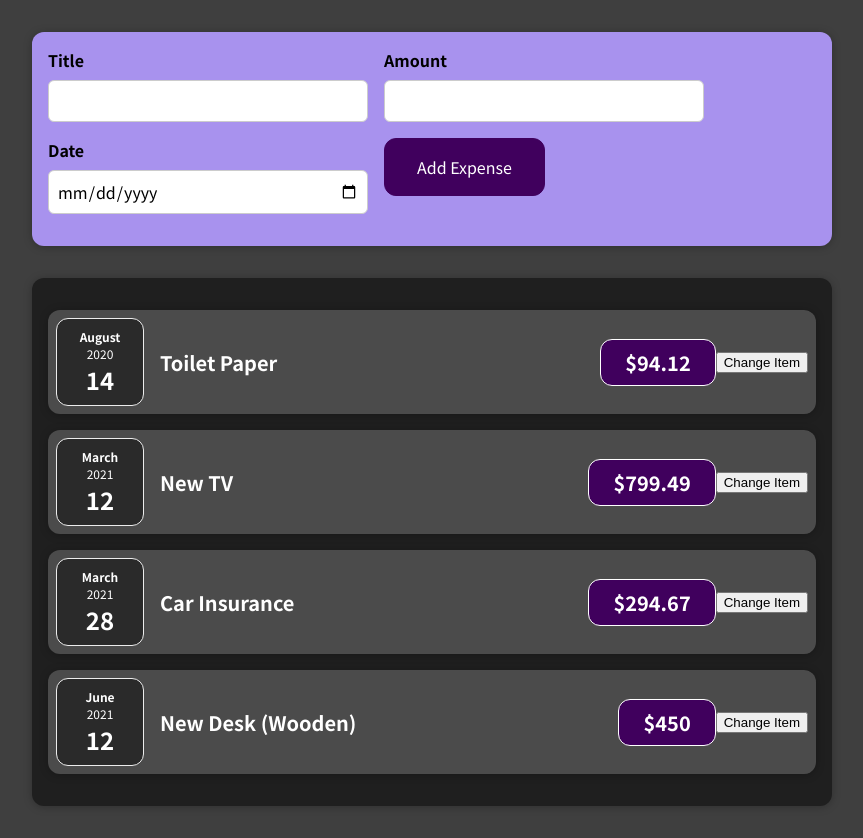
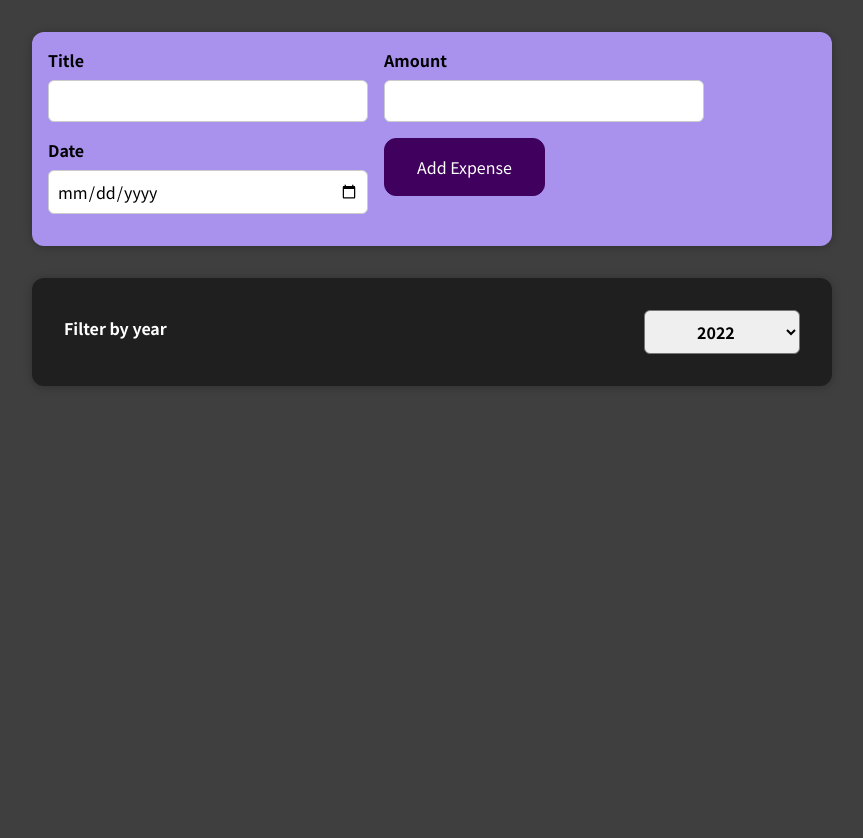
Before and after one commit to NunoRifa/udemy-expense-app-1, a React (Create React App) app: page / in a window 1280 px wide. Shown: the whole page, without its empty margins (208-1071 px from the left). After the commit the page ends 800 px from the top, so only its background shows below. Built offline with nearby package versions, Linux system fonts and the light colour scheme.

Commit message:
Communication Component ExpenseFilter to Parent

```diff
--- a/src/App.js
+++ b/src/App.js
@@ -29,10 +29,15 @@ const App = () => {
     console.log(expense);
   };
 
+  const addFilterHandler = (filter) => {
+    console.log("App.js");
+    console.log(filter);
+  };
+
   return (
     <div>
       <NewExpense onAddExpense={addExpenseHandler} />
-      <Expenses items={expenses} />
+      <Expenses items={expenses} onFiltered={addFilterHandler} />
     </div>
   );
 };
--- a/src/components/Expenses/ExpenseFilter.js
+++ b/src/components/Expenses/ExpenseFilter.js
@@ -1,13 +1,22 @@
-import React from "react";
+import React, { useState } from "react";
 
-import "./ExpensesFilter.css";
+import "./ExpenseFilter.css";
 
-const ExpensesFilter = () => {
+const ExpenseFilter = (props) => {
+  const [selectedValue, setSelectedValue] = useState("");
+
+  const valueChangeHandler = (e) => {
+    setSelectedValue(e.target.value);
+  };
+
+  const data = { filter: selectedValue };
+  props.onSetFilter(data);
+
   return (
     <div className="expenses-filter">
       <div className="expenses-filter__control">
         <label>Filter by year</label>
-        <select>
+        <select value={selectedValue} onChange={valueChangeHandler}>
           <option value="2022">2022</option>
           <option value="2021">2021</option>
           <option value="2020">2020</option>
@@ -18,4 +27,4 @@ const ExpensesFilter = () => {
   );
 };
 
-export default ExpensesFilter;
+export default ExpenseFilter;
--- a/src/components/Expenses/Expenses.js
+++ b/src/components/Expenses/Expenses.js
@@ -2,10 +2,19 @@ import "./Expenses.css";
 
 import ExpenseItem from "./ExpenseItem";
 import Card from "../UI/Card";
+import ExpenseFilter from "./ExpenseFilter";
 
 const Expenses = (props) => {
+  const setFilterValue = (enteredFilterValue) => {
+    const filterData = {
+      ...enteredFilterValue,
+    };
+
+    props.onFiltered(filterData);
+  };
   return (
     <Card className="expenses">
+      <ExpenseFilter onSetFilter={setFilterValue}>
         <ExpenseItem
           title={props.items[0].title}
           amount={props.items[0].amount}
@@ -26,6 +35,7 @@ const Expenses = (props) => {
           amount={props.items[3].amount}
           date={props.items[3].date}
         />
+      </ExpenseFilter>
     </Card>
   );
 };
```
Lines whose indentation alone changed are shown as unchanged.
